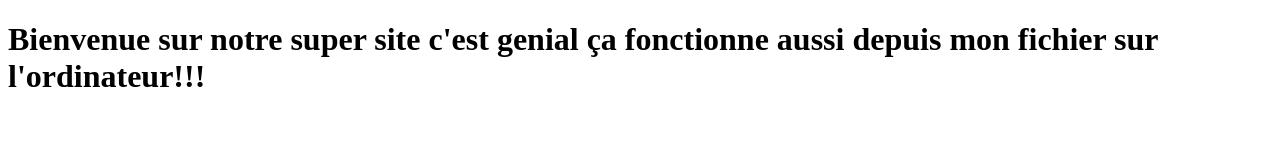
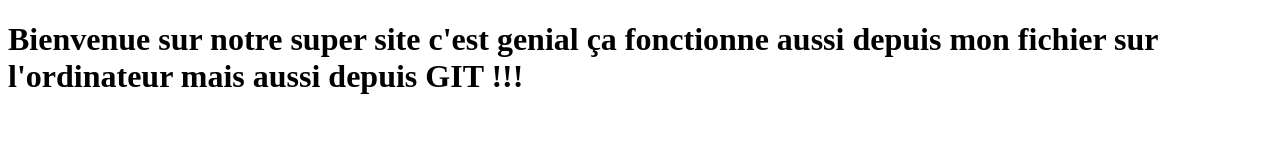
Before and after one commit to aristochat2020-star/Exercice-4, a plain HTML site: page index.html in a window 1280 px wide. Drawn offline with Linux system fonts and the light colour scheme.

Commit message:
Update index.html

```diff
--- a/index.html
+++ b/index.html
@@ -8,6 +8,6 @@
     <title>Homepage</title>
 </head>
 <body>
-    <h1>Bienvenue sur notre super site c'est genial ça fonctionne aussi depuis mon fichier sur l'ordinateur!!!</h1>
+    <h1>Bienvenue sur notre super site c'est genial ça fonctionne aussi depuis mon fichier sur l'ordinateur mais aussi depuis GIT !!!</h1>
 </body>
 </html>
```
